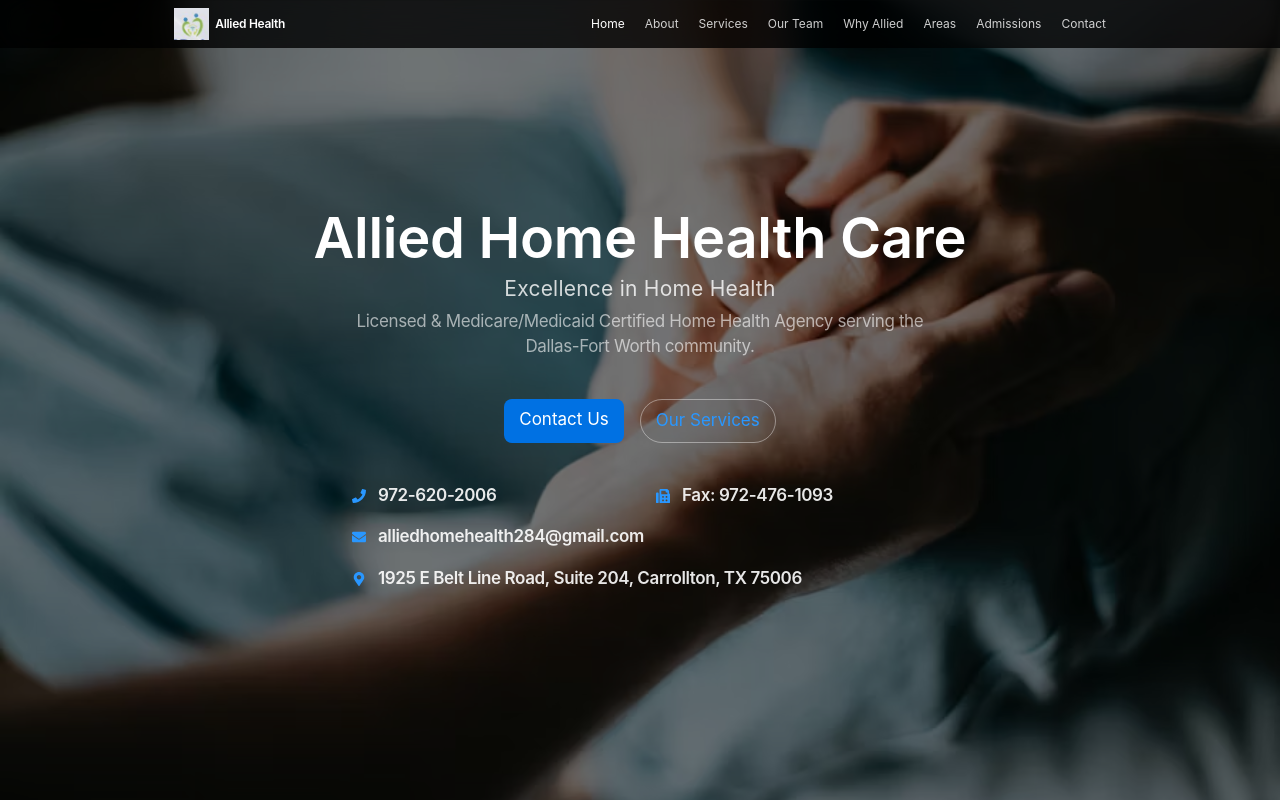
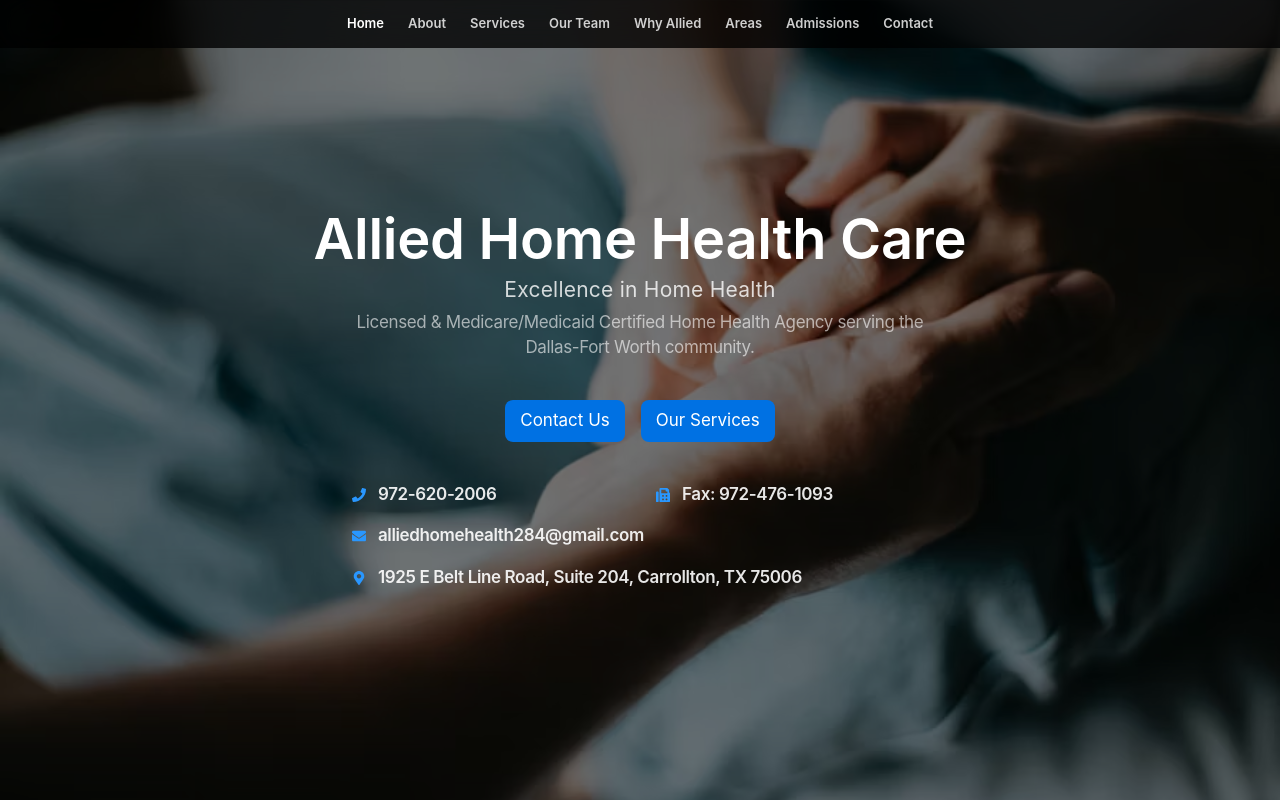
Before and after one commit to rohanthomas1202/allied-home-health, a React (Vite) app: page / in a window 1280 px wide. Shown: the top 800 px of the page. Built offline with nearby package versions, Linux system fonts and the light colour scheme.

Commit message:
Update logo

```diff
--- a/src/components/Hero.jsx
+++ b/src/components/Hero.jsx
@@ -38,7 +38,7 @@ export default function Hero() {
             smooth={true}
             offset={-48}
             duration={500}
-            className="inline-block px-[15px] py-[8px] border border-white/40 text-bright-blue text-[17px] font-normal rounded-[980px] cursor-pointer hover:underline transition-all duration-200"
+            className="inline-block px-[15px] py-[8px] bg-apple-blue text-white text-[17px] font-normal rounded-lg cursor-pointer hover:brightness-110 transition-all duration-200"
           >
             Our Services
           </Link>
--- a/src/components/Navbar.jsx
+++ b/src/components/Navbar.jsx
@@ -2,7 +2,6 @@ import { useState } from "react";
 import { Link } from "react-scroll";
 import { FaBars, FaTimes } from "react-icons/fa";
 import { NAV_LINKS } from "../data/constants";
-import logo from "../assets/logo.png";
 
 export default function Navbar() {
   const [isOpen, setIsOpen] = useState(false);
@@ -11,17 +10,7 @@ export default function Navbar() {
     <nav className="fixed top-0 w-full z-50 bg-black/80 backdrop-blur-[20px] backdrop-saturate-[180%]">
       <div className="max-w-[980px] mx-auto px-4 sm:px-6">
         <div className="flex justify-between items-center h-12">
-          <Link
-            to="hero"
-            smooth={true}
-            duration={500}
-            className="flex items-center gap-1.5 cursor-pointer"
-          >
-            <img src={logo} alt="Allied Home Health Care" className="h-8 w-auto" />
-            <span className="text-white font-semibold text-xs tracking-tight">Allied Health</span>
-          </Link>
-
-          <div className="hidden md:flex items-center gap-5">
+          <div className="hidden md:flex items-center gap-6 mx-auto">
             {NAV_LINKS.map((link) => (
               <Link
                 key={link.to}
@@ -31,7 +20,7 @@ export default function Navbar() {
                 offset={-48}
                 duration={500}
                 activeClass="!text-white"
-                className="text-white/80 hover:text-white text-xs font-normal cursor-pointer transition-colors duration-200"
+                className="text-white/80 hover:text-white text-[13px] font-semibold cursor-pointer transition-colors duration-200"
               >
                 {link.label}
               </Link>
@@ -39,7 +28,7 @@ export default function Navbar() {
           </div>
 
           <button
-            className="md:hidden text-white/80 text-lg p-2"
+            className="md:hidden text-white text-lg p-2 ml-auto"
             onClick={() => setIsOpen(!isOpen)}
             aria-label="Toggle menu"
           >
@@ -58,7 +47,7 @@ export default function Navbar() {
                 offset={-48}
                 duration={500}
                 activeClass="!text-white"
-                className="block px-4 py-3 text-sm text-white/80 hover:text-white transition-colors cursor-pointer"
+                className="block px-4 py-3 text-[15px] font-semibold text-white/80 hover:text-white transition-colors cursor-pointer"
                 onClick={() => setIsOpen(false)}
               >
                 {link.label}
```
